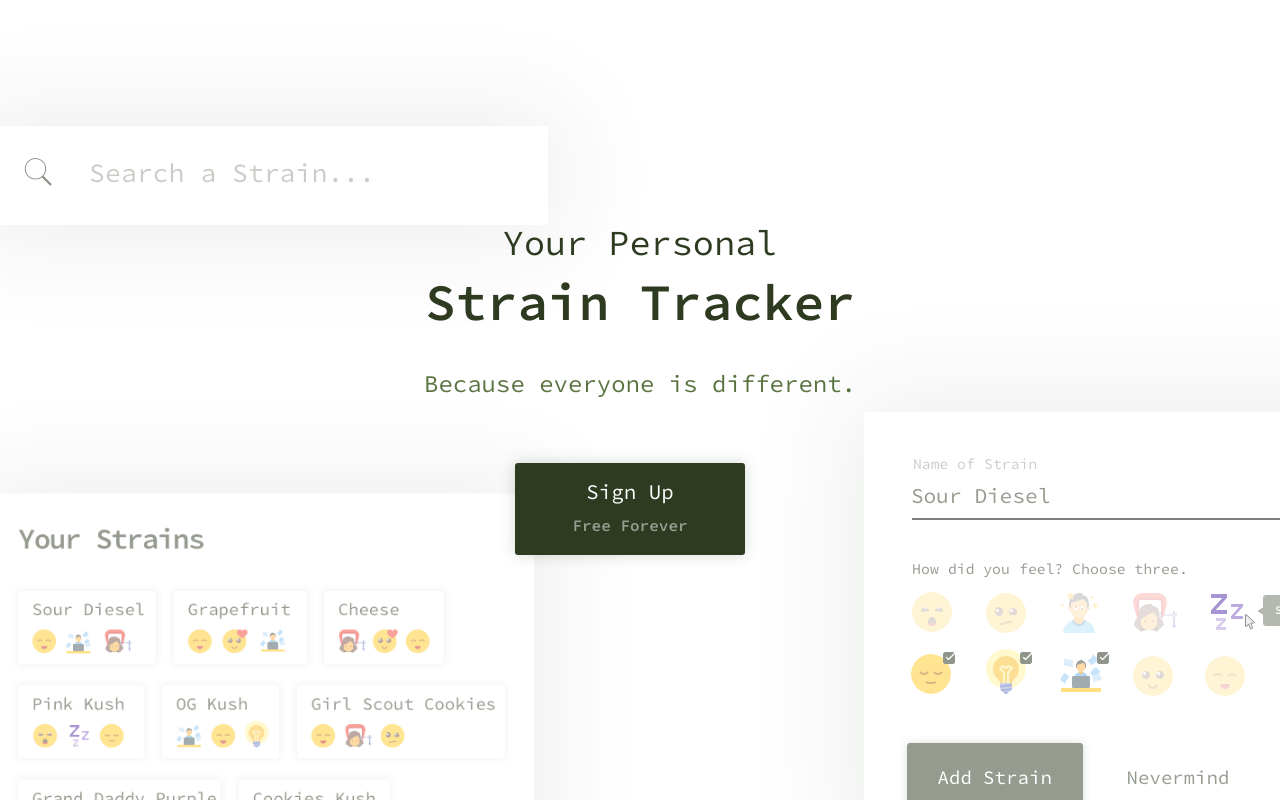
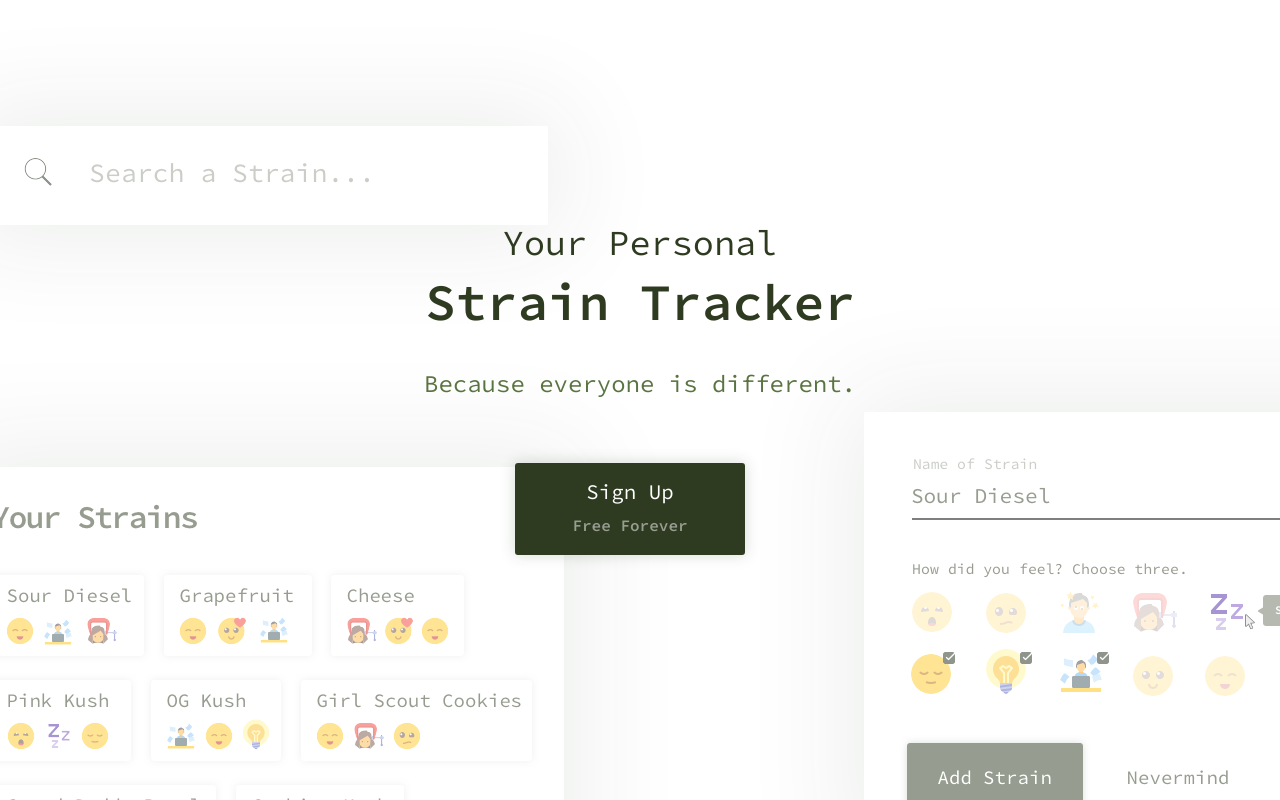
Before and after one commit to noalea/straintracker.samply.co, a React (Create React App) app: page / in a window 1280 px wide. Built offline with nearby package versions, Linux system fonts and the light colour scheme.

Commit message:
flying images floating

```diff
--- a/src/index.css
+++ b/src/index.css
@@ -43,6 +43,18 @@ body {
   -webkit-box-shadow: 0px 0px 100px 20px rgba(11, 48, 9, 0.15);
   box-shadow: 0px 0px 100px 20px rgba(11, 48, 9, 0.15);
   opacity: 0.5;
+  animation: float 6s ease-in-out infinite;
+}
+@keyframes float {
+  0% {
+    transform: translatey(0px);
+  }
+  50% {
+    transform: translatey(-10px);
+  }
+  100% {
+    transform: translatey(0px);
+  }
 }
 .tooltip-holder {
   position: relative;
```
Also changed, not shown: public/assets/landing-whole.png (added).
